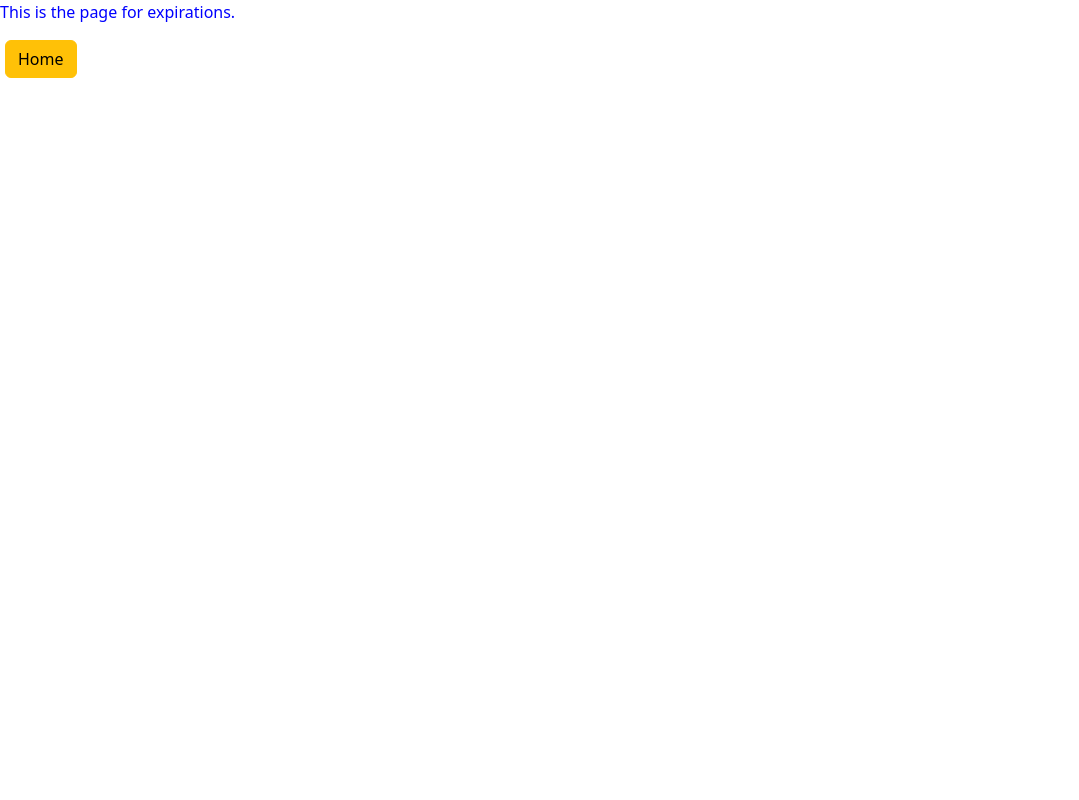
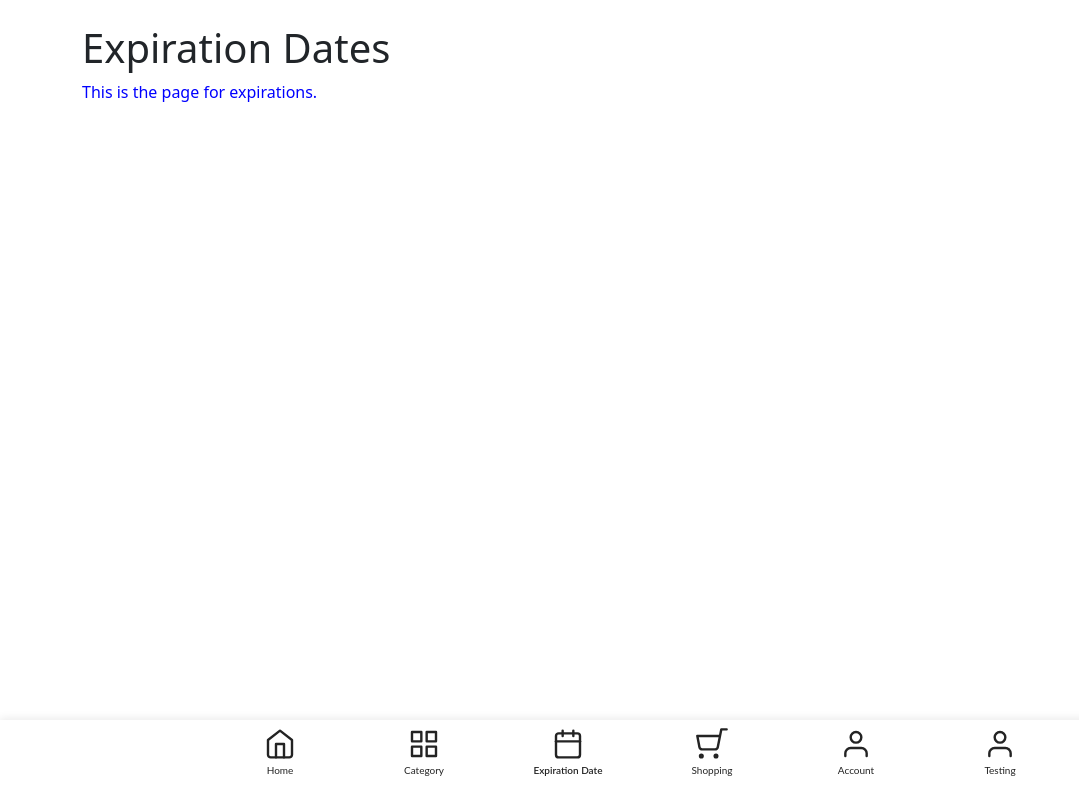
Before and after one commit to DanielQLTan/FridgeBoard, a plain HTML site: page html/expiration.html in a window 1280 px wide. Shown: the whole page, without its empty margins (0-1079 px from the left). Drawn offline with nearby package versions, Linux system fonts and the light colour scheme.

Commit message:
add navigation bar

```diff
--- /dev/null
+++ b/css/navbar.css
@@ -0,0 +1,60 @@
+/* Navigation Bar Styles */
+:root {
+  --heading-font-family: "Bahnschrift", Helvetica;
+  --heading-font-weight: 400;
+  --heading-font-size: 24px;
+  --heading-line-height: 24px;
+  --tag-font-family: "Lato", Helvetica;
+  --tag-font-weight: 400;
+  --tag-font-size: 10px;
+  --tag-line-height: normal;
+  --variable-collection-dark-gray: rgba(35, 35, 35, 1);
+  --nav: 0px -2px 8px 0px rgba(0, 0, 0, 0.08);
+}
+
+.navi-bar {
+  position: fixed;
+  width: 100%;
+  height: 80px;
+  bottom: 0;
+  left: 0;
+  background-color: #ffffff;
+  box-shadow: var(--nav);
+  display: flex;
+  justify-content: center;
+  z-index: 100;
+}
+
+.navi-bar .nav-item {
+  display: flex;
+  flex-direction: column;
+  width: 80px;
+  gap: 4px;
+  align-items: center;
+  position: relative;
+  margin: 8px 32px;
+}
+
+.navi-bar .nav-icon {
+  width: 32px;
+  height: 32px;
+}
+
+.navi-bar .nav-text {
+  color: var(--variable-collection-dark-gray);
+  text-align: center;
+  font-family: var(--tag-font-family);
+  font-weight: var(--tag-font-weight);
+  font-size: var(--tag-font-size);
+  line-height: var(--tag-line-height);
+}
+
+/* Active state for category page */
+.navi-bar .nav-item.active .nav-text {
+  font-weight: 600;
+}
+
+/* Provide spacing for content above the fixed navbar */
+body {
+  padding-bottom: 80px;
+}
--- a/html/expiration.html
+++ b/html/expiration.html
@@ -6,14 +6,49 @@
 	<title>Expirations</title>
 	<link rel="stylesheet" href="https://cdn.jsdelivr.net/npm/bootstrap@5.2.3/dist/css/bootstrap.min.css">
 	<link rel="stylesheet" href="../main.css">
+	<link rel="stylesheet" href="../css/navbar.css">
 	<link rel="stylesheet" href="../css/expiration.css">
+	<style>
+		.navi-bar {
+			display: flex !important;
+		}
+	</style>
 </head>
 <body>
-	<p>This is the page for expirations.</p>
-	<a href="../index.html">
-  		<button class="btn btn-warning">Home</button>
-	</a>
+	<div class="container mt-4 mb-5">
+		<h1>Expiration Dates</h1>
+		<p>This is the page for expirations.</p>
+	</div>
 
+	<!-- Navigation Bar -->
+	<div class="navi-bar">
+		<a href="sticker.html" class="nav-item">
+			<img class="nav-icon" src="../img/home.svg" alt="Home">
+			<div class="nav-text">Home</div>
+		</a>
+		<a href="category.html" class="nav-item">
+			<img class="nav-icon" src="../img/grid.svg" alt="Category">
+			<div class="nav-text">Category</div>
+		</a>
+		<a href="expiration.html" class="nav-item active">
+			<img class="nav-icon" src="../img/calendar.svg" alt="Expiration Date">
+			<div class="nav-text">Expiration Date</div>
+		</a>
+		<a href="#" class="nav-item">
+			<img class="nav-icon" src="../img/shopping-cart.svg" alt="Shopping">
+			<div class="nav-text">Shopping</div>
+		</a>
+		<a href="#" class="nav-item">
+			<img class="nav-icon" src="../img/user.svg" alt="Account">
+			<div class="nav-text">Account</div>
+		</a>
+		<a href="add-item.html" class="nav-item">
+			<img class="nav-icon" src="../img/user.svg" alt="Testing">
+			<div class="nav-text">Testing</div>
+		</a>
+	</div>
+
+	<script src="../js/navbar.js"></script>
 	<script src="../js/expiration.js"></script>
 </body>
 </html>
--- /dev/null
+++ b/js/navbar.js
@@ -0,0 +1,19 @@
+// Navigation bar functionality
+document.addEventListener('DOMContentLoaded', function() {
+  // Get the current page path
+  const currentPath = window.location.pathname;
+
+  // Get all navigation items
+  const navItems = document.querySelectorAll('.navi-bar .nav-item');
+
+  // Set the active state based on current page
+  navItems.forEach((item) => {
+    const itemHref = item.getAttribute('href');
+    if (currentPath.includes(itemHref)) {
+      // Add active class
+      item.classList.add('active');
+    } else {
+      item.classList.remove('active');
+    }
+  });
+});
```
Also changed, not shown: html/add-item.html (+31 -5 lines), html/category.html (+34 -4 lines), html/sticker.html (+33 -4 lines), index.html (+36 -1 lines), img/calendar.svg (added), img/grid.svg (added), img/home.svg (added), img/shopping-cart.svg (added), img/user.svg (added).
